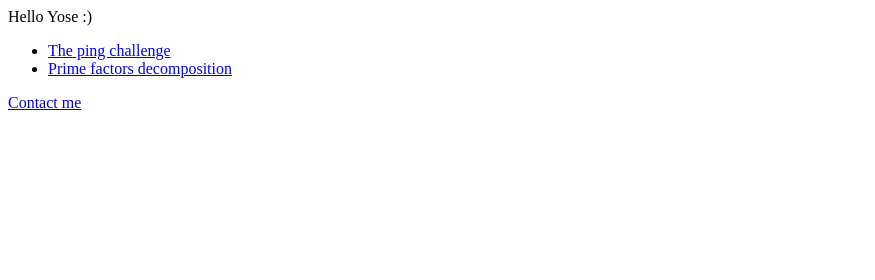
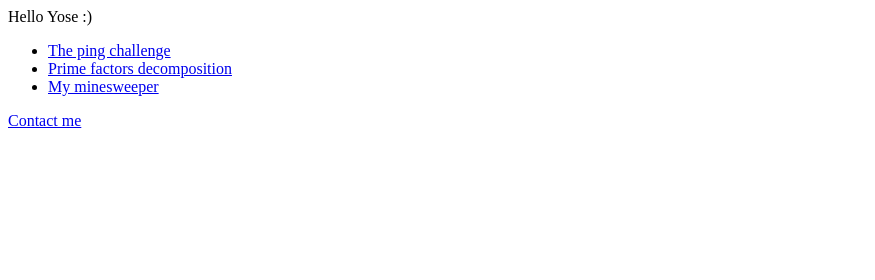
Before and after one commit to ericminio/ericminio, a website: page public/yose.html in a window 1280 px wide. Shown: the top 280 px of the page, 0-875 px from the left. Drawn offline with Linux system fonts and the light colour scheme; files whose address does not match are found by name.

Commit message:
Portfolio - Minesweeper

```diff
--- a/public/yose.html
+++ b/public/yose.html
@@ -12,6 +12,7 @@
 	<ul>
 		<li><a id="ping-challenge-link" href="yose/ping">The ping challenge</a></li>
 		<li><a id="prime-factors-decomposition-link" href="yose/primeFactors/ui">Prime factors decomposition</a></li>
+		<li><a id="minesweeper-link" href="yose/minesweeper">My minesweeper</a></li>
 	</ul>
 
 	<a id="repository-link" href="https://github.com/ericminio/ericminio">
```
